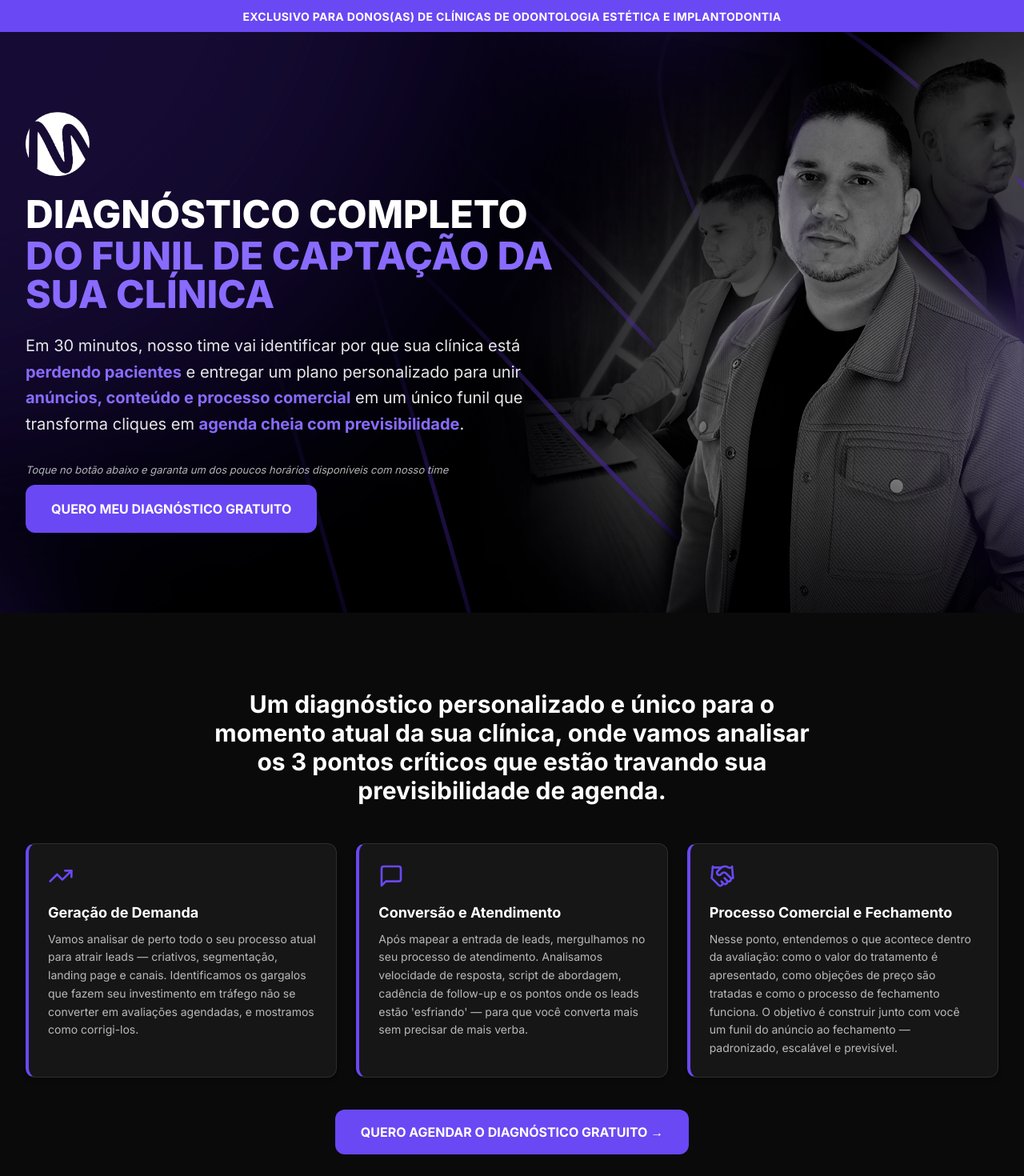
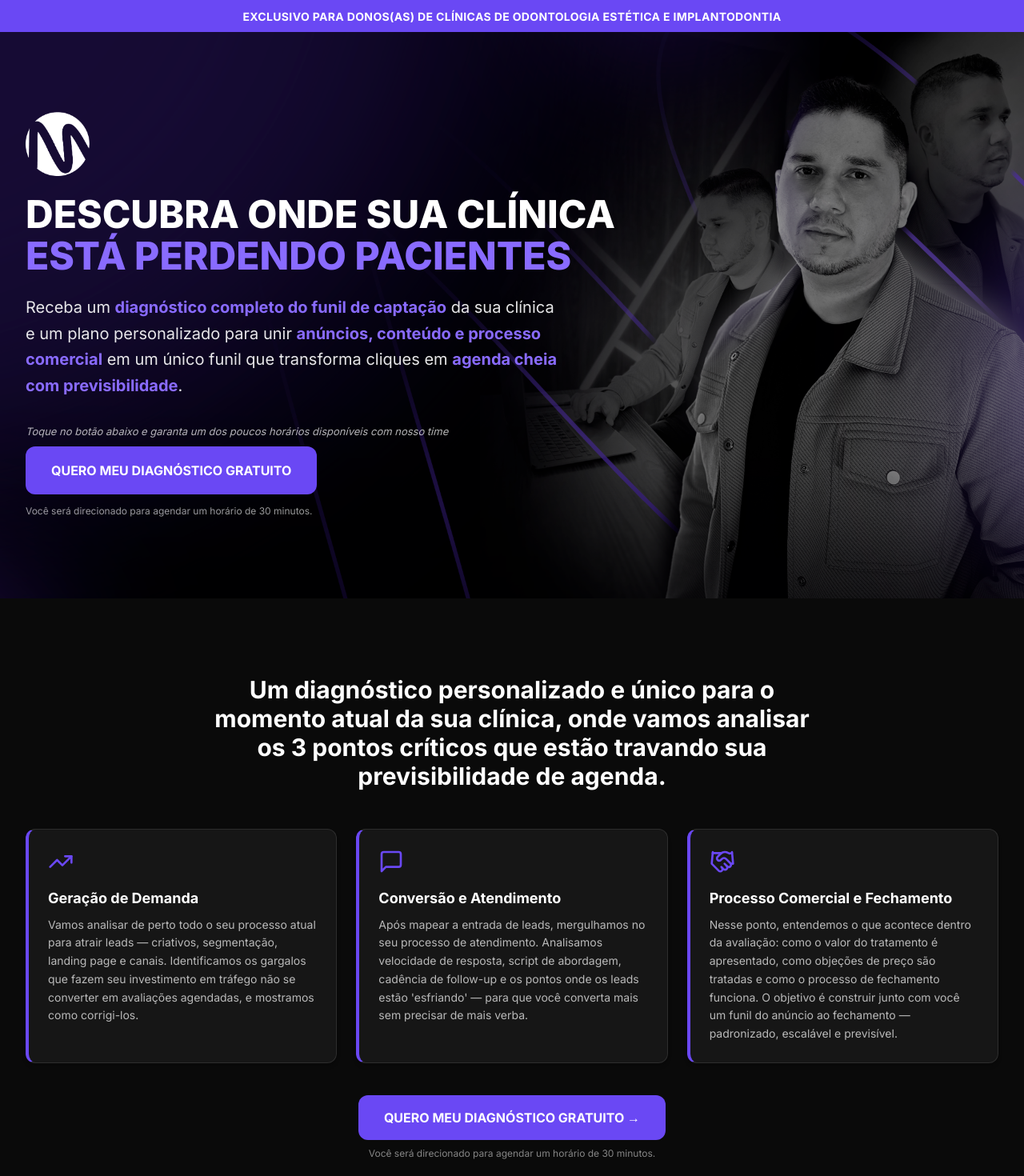
Before and after one commit to Agencia-Lema-Digital/lema-lp-odonto, a React (Vite) app: page / in a window 1280 px wide. Shown: the top 1470 px of the page at 80% size. Built offline with nearby package versions, Linux system fonts and the light colour scheme; the HTML template or start-up script is replaced by a standard one.

Commit message:
Atualizou hero mobile e CTA
Co-authored-by: lemaagdigital <240208266+lemaagdigital@users.noreply.github.com>

```diff
--- a/src/components/AboutSection.tsx
+++ b/src/components/AboutSection.tsx
@@ -77,8 +77,11 @@ const AboutSection = () => (
 
           <AnimatedSection className="mt-4 pl-0 text-center lg:pl-14 lg:text-left">
             <CTAButton className="inline-flex items-center gap-2 bg-primary text-primary-foreground font-bold px-8 py-4 rounded-lg cta-glow hover:bg-secondary transition-colors">
-              QUERO AGENDAR O DIAGNÓSTICO GRATUITO →
+              QUERO MEU DIAGNÓSTICO GRATUITO →
             </CTAButton>
+            <p className="text-[12px] text-white/50 mt-2">
+              Você será direcionado para agendar um horário de 30 minutos.
+            </p>
           </AnimatedSection>
         </div>
       </div>
--- a/src/components/BenefitsSection.tsx
+++ b/src/components/BenefitsSection.tsx
@@ -57,8 +57,11 @@ const BenefitsSection = () => (
 
       <AnimatedSection className="text-center mt-10">
         <CTAButton className="inline-flex items-center gap-2 bg-primary text-primary-foreground font-bold px-8 py-4 rounded-lg cta-glow hover:bg-secondary transition-colors">
-          QUERO AGENDAR O DIAGNÓSTICO GRATUITO →
+          QUERO MEU DIAGNÓSTICO GRATUITO →
         </CTAButton>
+        <p className="text-[12px] text-white/50 mt-2">
+          Você será direcionado para agendar um horário de 30 minutos.
+        </p>
       </AnimatedSection>
     </div>
   </section>
--- a/src/components/HeroSection.tsx
+++ b/src/components/HeroSection.tsx
@@ -42,7 +42,7 @@ const HeroSection = () =>
             animate={{ opacity: 1, y: 0 }}
             transition={{ duration: 0.7, ease: "easeOut" }}>
 
-              DIAGNÓSTICO COMPLETO
+              DESCUBRA ONDE SUA CLÍNICA
             </motion.span>
             <motion.span
             className="block font-extrabold uppercase text-[1.75rem] leading-[1.1] mt-1 md:text-5xl lg:text-5xl text-[#896bff]"
@@ -50,7 +50,7 @@ const HeroSection = () =>
             animate={{ opacity: 1, y: 0 }}
             transition={{ duration: 0.7, delay: 0.15, ease: "easeOut" }}>
 
-              DO FUNIL DE CAPTAÇÃO DA SUA CLÍNICA
+              ESTÁ PERDENDO PACIENTES
             </motion.span>
           </h1>
 
@@ -60,7 +60,7 @@ const HeroSection = () =>
           initial={{ opacity: 0 }}
           animate={{ opacity: 1 }}
           transition={{ duration: 0.8, delay: 0.3 }}>
-            Descubra onde sua clínica está <strong className="font-bold text-[#896bff]">perdendo pacientes</strong> e receba um <strong className="font-bold text-[#896bff]">plano de ação personalizado</strong> em 30 minutos.
+            Receba um <strong className="font-bold text-[#896bff]">diagnóstico completo do funil de captação</strong> da sua clínica e um <strong className="font-bold text-[#896bff]">plano de ação personalizado</strong> em 30 minutos.
           </motion.p>
 
           {/* Desktop subheadline - original */}
@@ -69,9 +69,9 @@ const HeroSection = () =>
           initial={{ opacity: 0 }}
           animate={{ opacity: 1 }}
           transition={{ duration: 0.8, delay: 0.3 }}>
-            Em 30 minutos, nosso time vai identificar por que sua clínica está{" "}
-            <strong className="font-bold text-[#896bff]">perdendo pacientes</strong> e entregar
-            um plano personalizado para unir{" "}
+            Receba um{" "}
+            <strong className="font-bold text-[#896bff]">diagnóstico completo do funil de captação</strong>{" "}
+            da sua clínica e um plano personalizado para unir{" "}
             <strong className="font-bold text-[#896bff]">
               anúncios, conteúdo e processo comercial
             </strong>{" "}
@@ -94,8 +94,11 @@ const HeroSection = () =>
             <CTAButton className="w-full md:w-auto bg-[#6A48F4] text-primary-foreground font-bold uppercase text-base px-8 py-4 md:py-[18px] rounded-lg cta-glow hover:bg-secondary transition-colors">
               QUERO MEU DIAGNÓSTICO GRATUITO
             </CTAButton>
+            <p className="text-[11px] md:text-[12px] text-white/60 text-center md:text-left pt-1">
+              Você será direcionado para agendar um horário de 30 minutos.
+            </p>
             {/* Mobile scarcity text */}
-            <p className="md:hidden text-[12px] text-white/60 text-center pt-1">
+            <p className="md:hidden text-[11px] text-white/50 text-center">
               Vagas limitadas por semana.
             </p>
           </motion.div>
--- a/src/components/MethodologySection.tsx
+++ b/src/components/MethodologySection.tsx
@@ -44,8 +44,11 @@ const MethodologySection = () => (
 
       <AnimatedSection className="text-center mt-10">
         <CTAButton className="inline-flex items-center gap-2 bg-primary text-primary-foreground font-bold px-8 py-4 rounded-lg cta-glow hover:bg-secondary transition-colors">
-          QUERO AGENDAR O DIAGNÓSTICO GRATUITO →
+          QUERO MEU DIAGNÓSTICO GRATUITO →
         </CTAButton>
+        <p className="text-[12px] text-white/50 mt-2">
+          Você será direcionado para agendar um horário de 30 minutos.
+        </p>
       </AnimatedSection>
     </div>
   </section>
--- a/src/components/SocialProofSection.tsx
+++ b/src/components/SocialProofSection.tsx
@@ -100,7 +100,7 @@ const SocialProofSection = () => (
                   <p className="text-xs text-secondary-foreground/70">{t.role}</p>
                 </div>
               </div>
-              <p className="text-sm text-secondary-foreground/90 italic flex-1">"{t.quote}"</p>
+              <p className="text-[15px] md:text-sm text-secondary-foreground/90 italic flex-1 leading-relaxed">"{t.quote}"</p>
               <span className="mt-4 inline-block self-start bg-primary text-primary-foreground text-xs font-bold px-3 py-1 rounded-full">
                 {t.badge}
               </span>
@@ -119,8 +119,11 @@ const SocialProofSection = () => (
 
       <AnimatedSection className="text-center">
         <CTAButton className="inline-flex items-center gap-2 bg-background text-primary font-bold px-8 py-4 rounded-lg cta-glow hover:bg-accent transition-colors">
-          QUERO AGENDAR O DIAGNÓSTICO GRATUITO →
+          QUERO MEU DIAGNÓSTICO GRATUITO →
         </CTAButton>
+        <p className="text-[12px] text-secondary-foreground/50 mt-2">
+          Você será direcionado para agendar um horário de 30 minutos.
+        </p>
       </AnimatedSection>
     </div>
   </section>
```
